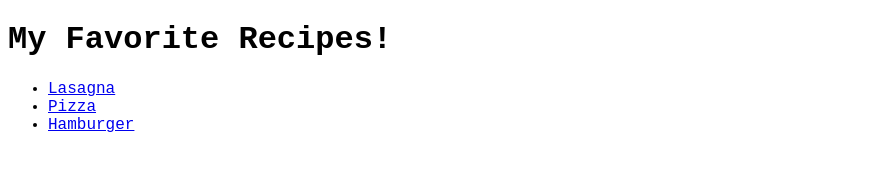
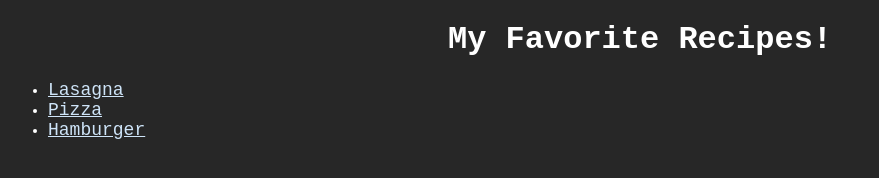
Before and after one commit to brainycarp67531/odin-recipes, a plain HTML site: page index.html in a window 1280 px wide. Shown: the whole page, without its empty margins (0-879 px from the left). Drawn offline with Linux system fonts and the light colour scheme.

Commit message:
updated the background color, font colr and size

```diff
--- a/css/styles.css
+++ b/css/styles.css
@@ -2,4 +2,15 @@
 
 body {
     font-family: 'Courier New', Courier, monospace;
+    background-color: rgb(39, 39, 39);
+    color: white;
 }
+
+a {
+    color: rgb(206, 228, 248);
+    font-size: 18px;
+}
+
+H1  {
+    text-align: center;
+}
```
